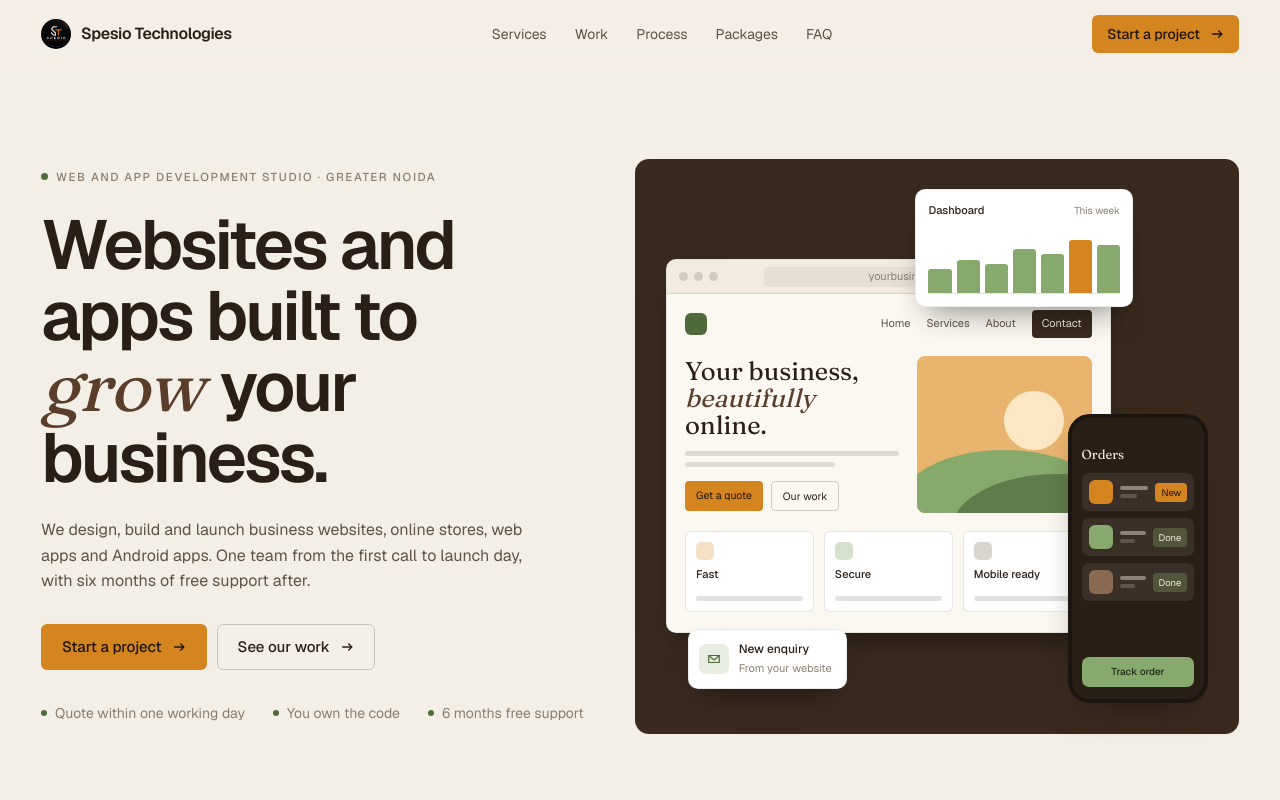
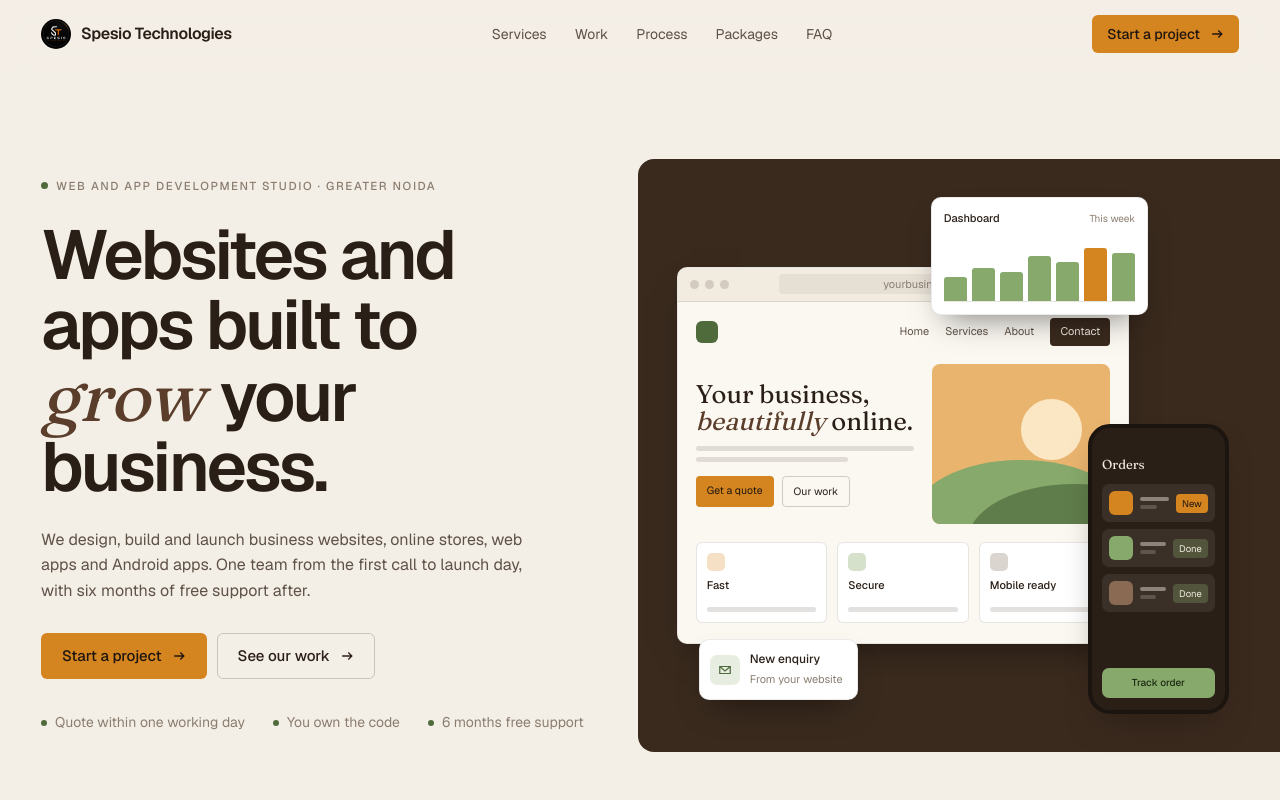
Before and after one commit to SoaibAkhtar321/Spesio-Technologies, a React (Vite) app: page / in a window 1280 px wide. Shown: the top 800 px of the page. Built offline with nearby package versions, Linux system fonts and the light colour scheme.

Commit message:
Hero panel fills right edge, wider layout

```diff
--- a/src/index.css
+++ b/src/index.css
@@ -812,3 +812,17 @@ a.channel:hover b { color: var(--walnut-2); }
 @media (max-width: 380px) { .hero__ctas { grid-template-columns: 1fr; } }
 ::view-transition-old(root) { animation: vt-out 0.22s cubic-bezier(0.4, 0, 1, 1) both; }
 ::view-transition-new(root) { animation: vt-in 0.5s var(--ease) 0.16s both; }
+
+/* Use wide screens properly: wider container, hero visual bleeds to the right edge */
+:root { --maxw: 1520px; }
+@media (min-width: 1040px) {
+  .hero__grid { grid-template-columns: minmax(0, 1fr) minmax(0, 1.1fr); gap: clamp(40px, 4vw, 72px); }
+  .hero__visual {
+    width: auto;
+    margin-right: calc(-1 * (max(0px, (100vw - var(--maxw)) / 2) + var(--gutter)));
+    border-radius: 16px 0 0 16px;
+    padding: clamp(28px, 3vw, 56px) clamp(28px, 4vw, 72px) clamp(28px, 3vw, 56px) clamp(28px, 3vw, 56px);
+  }
+  .composite { max-width: 820px; }
+}
+:root { --maxw: 1600px; }
```
